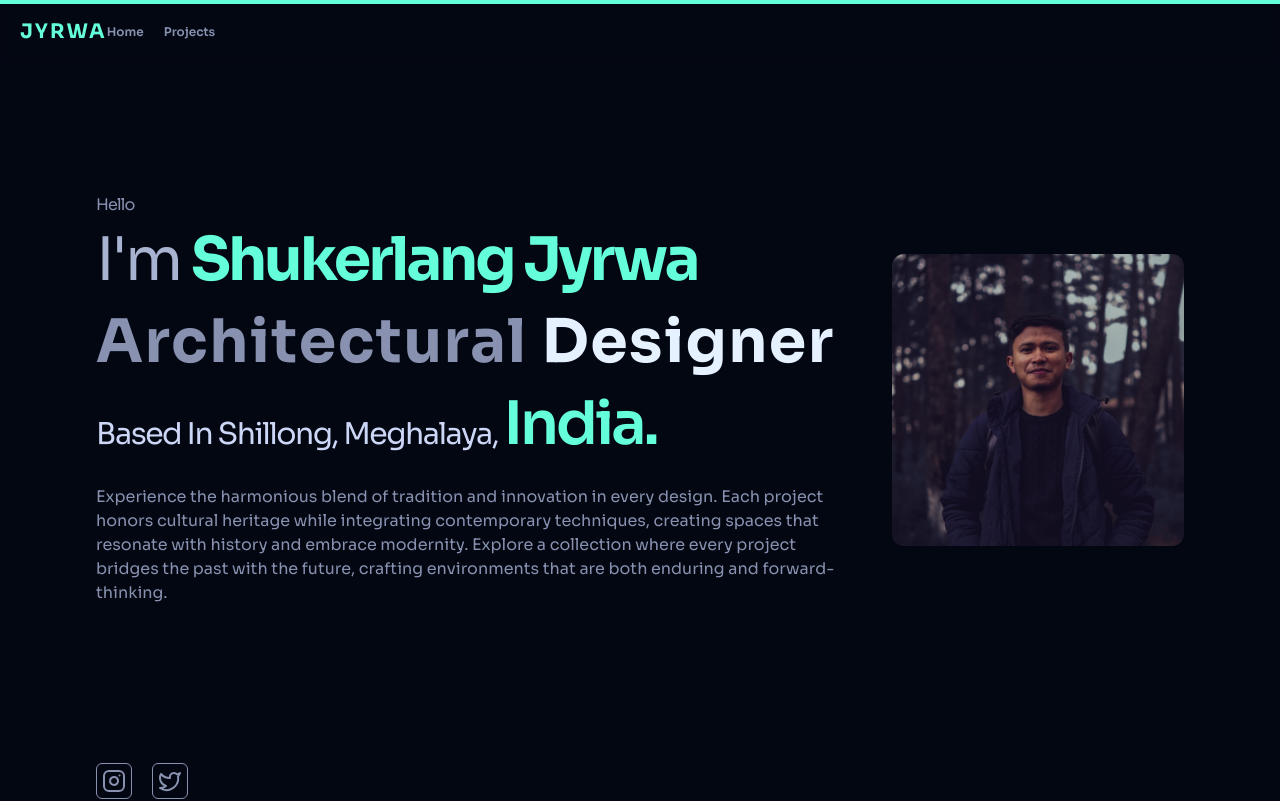
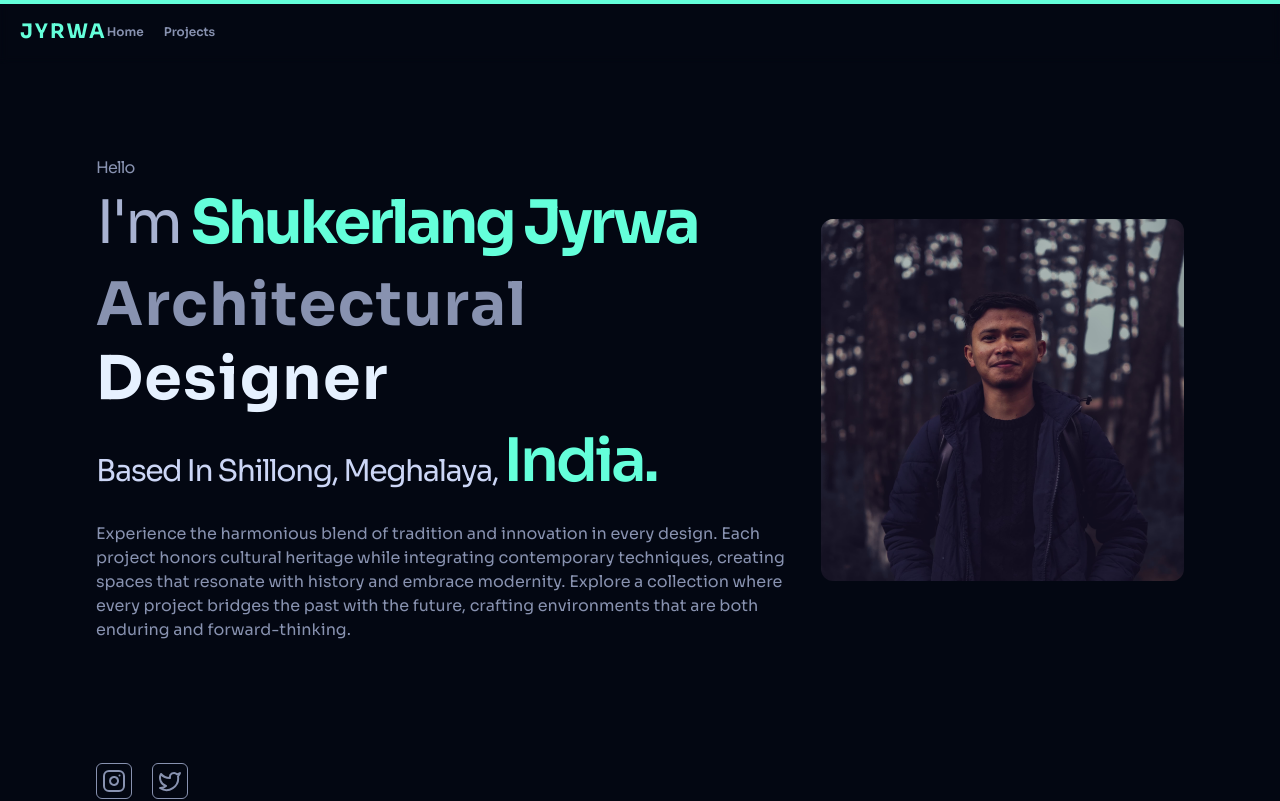
Before and after one commit to JyrwaJR/shu-v1, a Next.js app: page / in a window 1280 px wide. Shown: the top 801 px of the page. Built offline with nearby package versions, Linux system fonts and the light colour scheme.

Commit message:
update commit

```diff
--- a/src/components/hero/hero.tsx
+++ b/src/components/hero/hero.tsx
@@ -93,8 +93,8 @@ const items = [Zero, One, Two, Three, Four];
 
 const Hero = () => {
   return (
-    <div className="flex h-screen md:container">
-      <div className="order-2  md:order-1 md:h-full md:px-0">
+    <div className="grid h-screen grid-cols-12 md:container">
+      <div className="order-2 col-span-12 flex h-auto w-full items-center justify-center px-5 md:order-1 md:col-span-8 md:h-full md:px-0">
         <div className="flex h-full flex-col items-center justify-start space-y-0 md:items-start md:justify-center md:space-y-2">
           {items.map((Item, index) => (
             <Item key={index} />
```
